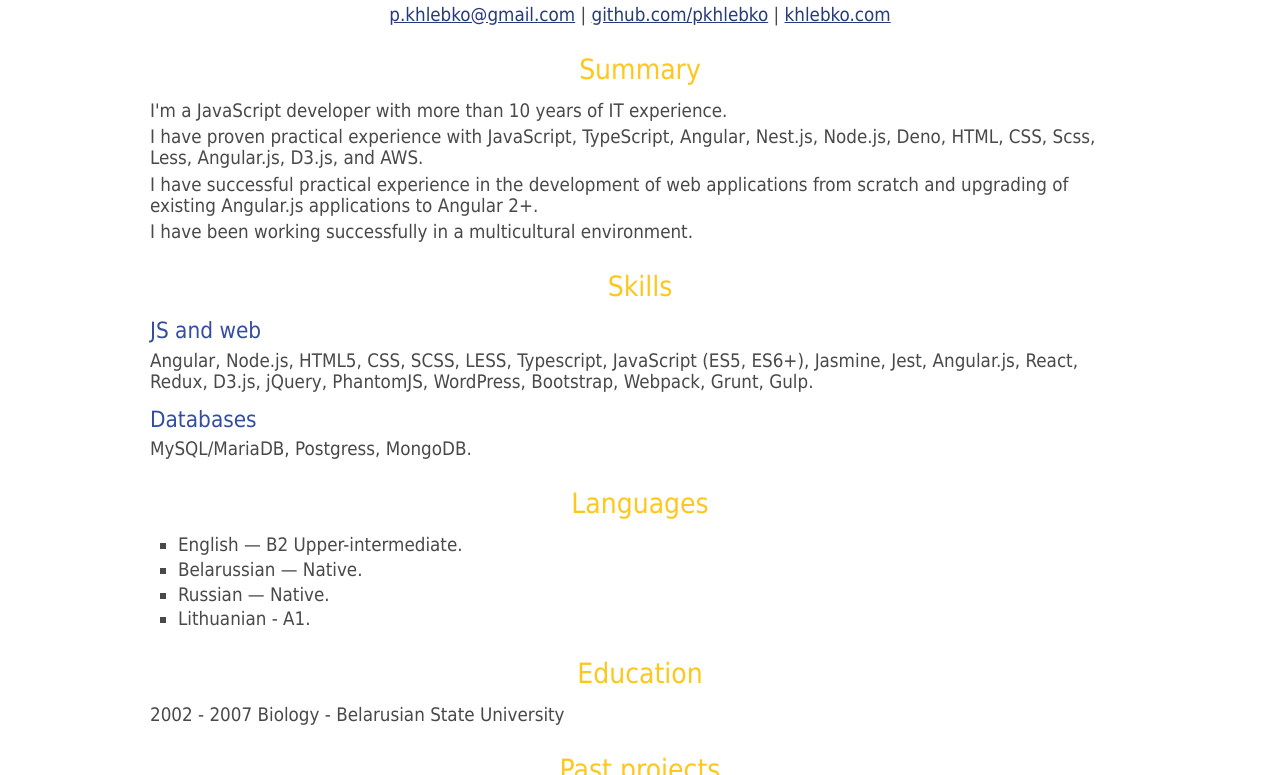
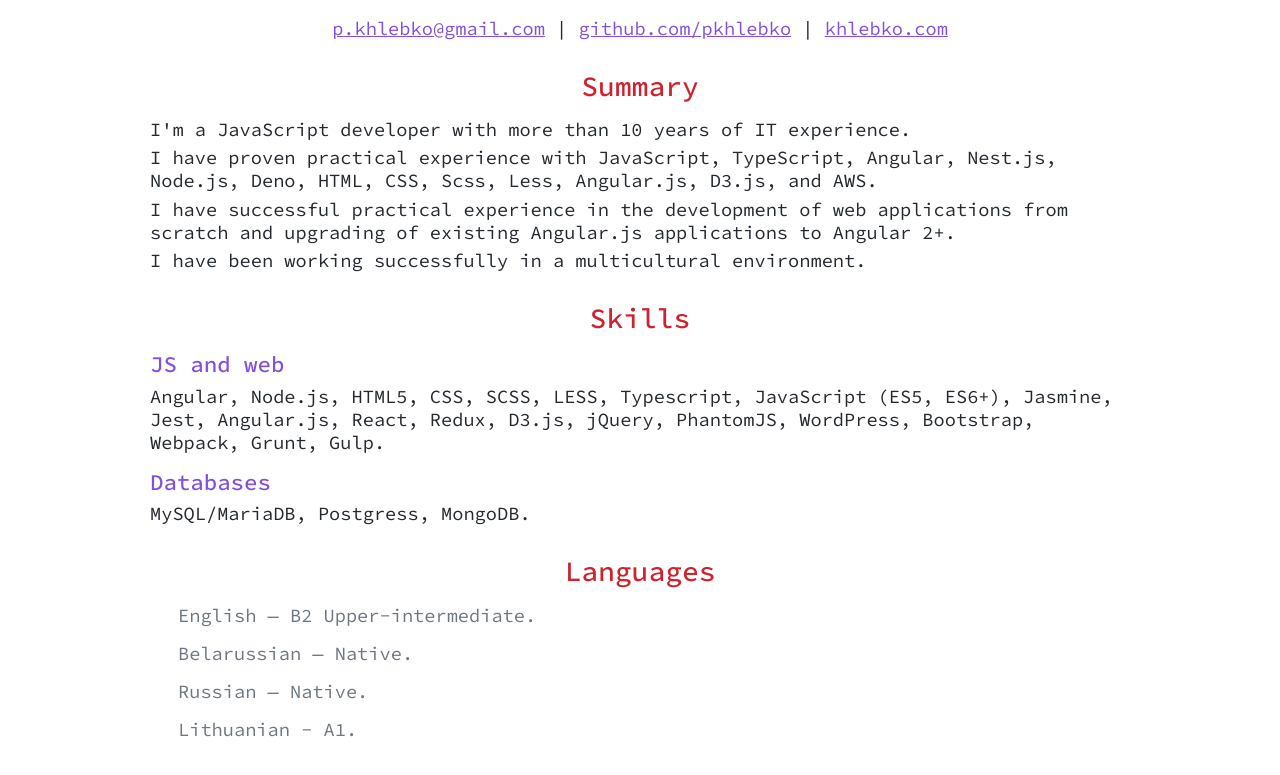
Before and after one commit to pkhlebko/pkhlebko, a website: page index.html in a window 1280 px wide. Shown: the part 131-906 px from the top of the page. Drawn offline with Linux system fonts and the light colour scheme.

Commit message:
feat: implemented dark theme

```diff
--- a/index.html
+++ b/index.html
@@ -4,6 +4,10 @@
     <title>Pavel Khlebko - full-stack developer (Angular, Node.js)</title>
     <meta http-equiv="Content-type" content="text/html;charset=UTF-8" />
     <link rel="stylesheet" href="styles/styles.css" />
+    <link rel="preconnect" href="https://fonts.googleapis.com">
+    <link rel="preconnect" href="https://fonts.gstatic.com" crossorigin>
+    <link href="https://fonts.googleapis.com/css2?family=Source+Code+Pro:ital,wght@0,200..900;1,200..900&display=swap"
+      rel="stylesheet">
   </head>
   <body>
     <header>
--- a/styles/styles.css
+++ b/styles/styles.css
@@ -1,20 +1,45 @@
+:root {
+    color-scheme: light dark;
+
+    /* Light theme */
+
+    --light-top-border: #f6f8fa;
+    --light-bg: #fff;
+    --light-font: #24292f;
+    --light-font-accent: #6e7781;
+    --light-contrast-accent: #cf222e;
+    --light-medium-accent: #0550ae;
+    --light-darker-accent: #8250df;
+
+    /* Dark theme */
+
+    --dark-top-border: #1f2428;
+    --dark-bg: #24292e;
+    --dark-font: #e1e4e8;
+    --dark-font-accent: #a7b0bc;
+    --dark-contrast-accent: #f97583;
+    --dark-medium-accent: #79b8ff;
+    --dark-darker-accent: #b392f0;
+  }
+
   * {
     margin: 0;
     padding: 0;
-  -webkit-box-sizing: border-box;
     box-sizing: border-box;
   }
 
   html {
-  border-top: 0.5rem solid #386895;
-  border-bottom: 0.5rem solid #273b7a;
+    border-top: 1rem solid light-dark(var(--light-top-border), var(--dark-top-border));
+    border-bottom: 1rem solid light-dark(var(--light-top-border), var(--dark-top-border));
     padding: 0 0 0.5rem 0;
   }
 
   body {
-  background: #fff;
-  color: #494948;
-  font-family: Tahoma, Geneva, sans-serif;
+    background: light-dark(var(--light-bg), var(--dark-bg));
+    color: light-dark(var(--light-font), var(--dark-font));
+    font-family: "Source Code Pro", monospace;
+    font-optical-sizing: auto;
+    font-style: normal;
     font-size: 16pt;
     max-width: 980px;
     margin: 1em 2em;
@@ -40,11 +65,11 @@ nav {
   }
 
   a {
-  color: #273b7a;
+    color: light-dark(var(--light-darker-accent), var(--dark-darker-accent));
   }
 
   a:hover {
-  color: #38c6d9;
+    color: light-dark(var(--light-medium-accent), var(--dark-medium-accent));
   }
 
   h1,
@@ -58,21 +83,21 @@ h6 {
   }
 
   h1 {
+    color: light-dark(var(--light-darker-accent), var(--dark-darker-accent));
     white-space: nowrap;
   }
 
   h1 a {
-  color: #273b7a;
     text-decoration: none;
   }
 
   h2 {
-  color: #ffc61b;
+    color: light-dark(var(--light-contrast-accent), var(--dark-contrast-accent));
     margin: 1em 0 0.5em 0;
   }
 
   h3 {
-  color: #334ea1;
+    color: light-dark(var(--light-darker-accent), var(--dark-darker-accent));;
     font-size: 1.4rem;
     margin: 0.6em 0 0.3em 0;
     text-align: left;
@@ -83,10 +108,11 @@ p {
   }
 
   ul {
-  list-style: square outside;
+    list-style: none outside;
     margin: 0.5em 1.5em;
   }
 
   ul li {
-  margin: 0.2em 0;
+    color: light-dark(var(--light-font-accent), var(--dark-font-accent));
+    margin: 0.8em 0;
   }
--- a/styles/styles.scss
+++ /dev/null
@@ -1,97 +0,0 @@
-$background-color: #fff;
-$background-accent: #ecf0f1;
-$font-color: #494948;
-$contrast-accent: #ffc61b;
-$medium-accent: #38c6d9;
-$darker-accent: #273b7a;
-$darkest-accent: #121149;
-
-$mobile-device: 768px;
-$laptop-desktop: 980px;
-
-* {
-  margin: 0;
-  padding: 0;
-  box-sizing: border-box;
-}
-
-html {
-  border-top: 0.5rem solid #386895;
-  border-bottom: 0.5rem solid #273b7a;
-  padding: 0 0 0.5rem 0;
-}
-
-body {
-  background: $background-color;
-  color: $font-color;
-  font-family: Tahoma, Geneva, sans-serif;
-  font-size: 16pt;
-  max-width: $laptop-desktop;
-  margin: 1em 2em;
-
-  @media only screen and (min-width: $mobile-device) {
-    font-size: 15pt;
-    margin: 2em 4em;
-  }
-
-  @media only screen and (min-width: $laptop-desktop) {
-    font-size: 14pt;
-    margin: 2em auto;
-  }
-}
-
-nav {
-  text-align: center;
-  margin: 1em 0;
-}
-
-a {
-  color: $darker-accent;
-
-  &:hover {
-    color: $medium-accent;
-  }
-}
-
-h1,
-h2,
-h3,
-h4,
-h5,
-h6 {
-  font-weight: 500;
-  text-align: center;
-}
-
-h1 {
-  white-space: nowrap;
-
-  a {
-    color: $darker-accent;
-    text-decoration: none;
-  }
-}
-
-h2 {
-  color: $contrast-accent;
-  margin: 1em 0 0.5em 0;
-}
-
-h3 {
-  color: lighten($darker-accent, 10%);
-  font-size: 1.4rem;
-  margin: 0.6em 0 0.3em 0;
-  text-align: left;
-}
-
-p {
-  margin: 0.3em 0;
-}
-
-ul {
-  list-style: square outside;
-  margin: 0.5em 1.5em;
-  li {
-    margin: 0.2em 0;
-  }
-}
```
Lines whose indentation alone changed are shown as unchanged.
